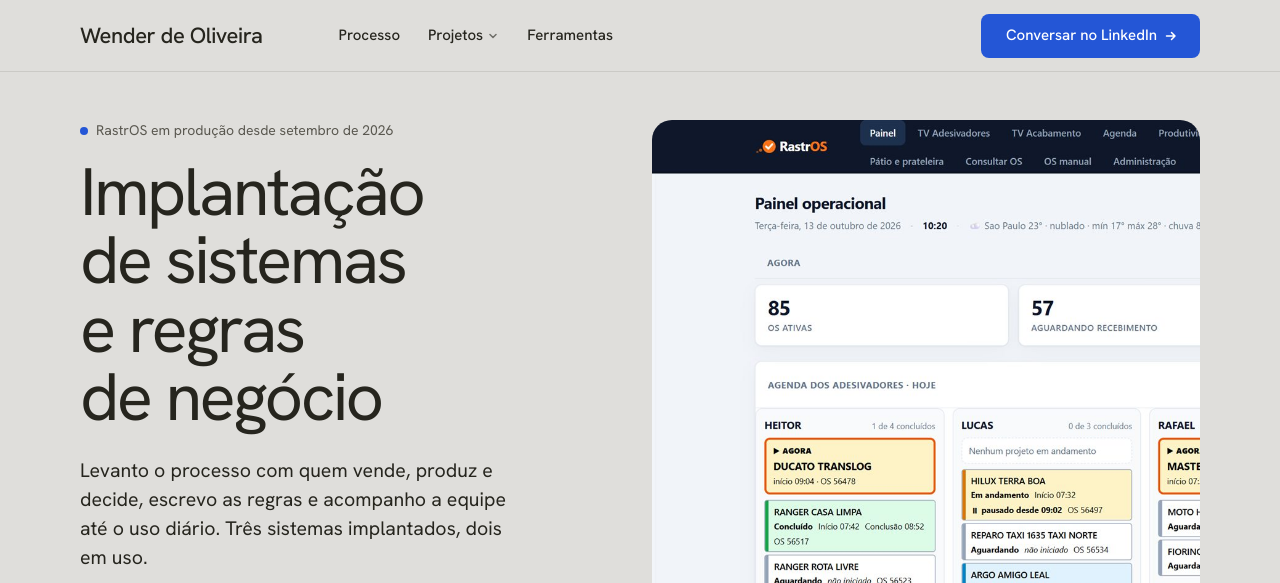
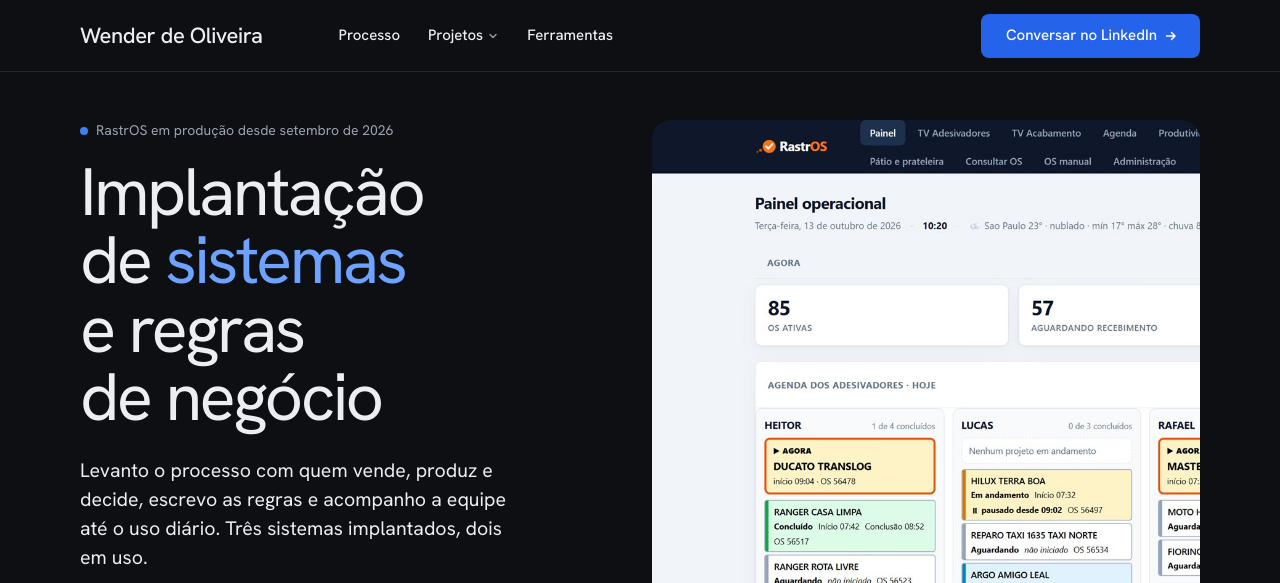
Before and after one commit to wender95/wender95.github.io, a plain HTML site: page index.html in a window 1280 px wide. Shown: the top 583 px of the page. Drawn offline with Linux system fonts and the light colour scheme.

Commit message:
Portfólio no tema escuro
Fundo quase preto, texto claro, botões azuis e a palavra "sistemas" em azul no título.
Ajustes de altura no celular; gate da skill aprovado de novo.

Co-Authored-By: Claude Opus 5.5 <noreply@anthropic.com>

```diff
--- a/index.html
+++ b/index.html
@@ -11,7 +11,7 @@
 <meta property="og:image" content="share.jpg">
 <meta name="twitter:card" content="summary_large_image">
 <link rel="icon" href="favicon.svg" type="image/svg+xml">
-<meta name="theme-color" content="#dfdedb">
+<meta name="theme-color" content="#0d0f13">
 <!-- <link rel="canonical" href="https://wender95.github.io/"> -->
 <meta name="site-kind" content="other">
 <meta name="page-type" content="service">
@@ -25,10 +25,10 @@
 <link rel="stylesheet" href="assets/icons/icon.css">
 <style>
 :root {
-  --p-bg: #dfdedb; --p-surface: #d3d2ce; --p-ink: #26251e; --p-muted: #5a5850;
-  --p-accent: #2456d6; --p-accent-ink: #ffffff; --p-action: #2456d6; --p-action-ink: #ffffff;
-  --p-inv-bg: #26251e; --p-inv-surface: #313029; --p-inv-ink: #dfdedb; --p-inv-muted: #9e9d99;
-  --p-inv-accent: #dfdedb; --p-inv-accent-ink: #26251e; --p-inv-action: #dfdedb; --p-inv-action-ink: #26251e;
+  --p-bg: #0d0f13; --p-surface: #161a21; --p-ink: #eceef2; --p-muted: #9ba3b0;
+  --p-accent: #3b82f6; --p-accent-ink: #ffffff; --p-action: #2563eb; --p-action-ink: #ffffff;
+  --p-inv-bg: #1a1f28; --p-inv-surface: #232935; --p-inv-ink: #eceef2; --p-inv-muted: #a3abb8;
+  --p-inv-accent: #3b82f6; --p-inv-accent-ink: #ffffff; --p-inv-action: #2563eb; --p-inv-action-ink: #ffffff;
   --font-display: "Hanken Grotesk", system-ui, sans-serif;
   --font-text: "Hanken Grotesk", system-ui, sans-serif;
   --display-weight: 400;
@@ -44,6 +44,7 @@
 <!-- page CSS: only what sits inside a visual -->
 <style>
   /* screenshots shown as the work: cropped from the top, so the header of each screen stays in view */
+  .hl { color: #6ea2ff; }
   .shot { margin: 0; border-radius: var(--r-lg); overflow: hidden; background: var(--surface); }
   .shot > img { display: block; width: 100%; height: 100%; object-fit: cover; object-position: 0 0; }
   .shot--wide { aspect-ratio: 16 / 10; }
@@ -78,7 +79,7 @@
     #pedidos > .wrap.grid { grid-template-columns: repeat(2, minmax(0, 1fr)); }
     #pedidos > .wrap.grid > .span-6 { grid-column: 1 / -1; }
     #pedidos > .wrap.grid > .shot { grid-column: auto; }
-    .shot--fill { height: auto; aspect-ratio: 3 / 4; }
+    .shot--fill { height: auto; aspect-ratio: 9 / 16; }
   }
 </style>
 </head>
@@ -136,7 +137,7 @@
     <div class="wrap"><div class="hero-text grid hero__grid">
       <div class="hero__text span-5">
         <p class="hero__kicker"><span class="dot" aria-hidden="true"></span>RastrOS em produção desde setembro de 2026</p>
-        <h1 id="hero-h">Implantação de sistemas e regras de negócio</h1>
+        <h1 id="hero-h">Implantação de <span class="hl">sistemas</span> e regras de negócio</h1>
         <p class="hero__lead">Levanto o processo com quem vende, produz e decide, escrevo as regras e acompanho a equipe até o uso diário. Três sistemas implantados, dois em uso.</p>
         <div class="btn-row">
           <a class="btn btn--primary" href="https://www.linkedin.com/in/wenderoliveira">Conversar no LinkedIn<svg class="m-arrow" viewBox="0 0 12 12" aria-hidden="true"><path class="m-arrow__stem" d="M1 6h8"/><path class="m-arrow__head" d="M4.5 2.5 8 6l-3.5 3.5"/></svg></a>
@@ -272,7 +273,7 @@
           <li><span class="rows__name tool"><span class="ic-tile ic-tile--40"><img class="ic" data-icon="github" src="assets/icons/github.svg" alt="" width="24" height="24" loading="lazy"></span>GitHub</span><span class="rows__value">código e vitrines</span></li>
         </ul>
       </div>
-      <figure class="shot shot--fill span-6 start-7"><img src="assets/img/estetica-pagamentos.jpg" srcset="assets/img/estetica-pagamentos-800.jpg 800w, assets/img/estetica-pagamentos.jpg 1600w" sizes="(max-width: 1023px) 100vw, 50vw" alt="Contas a pagar da estética: parcelas com o terceirizado, a chave Pix e o botão marcar como pago" width="1600" height="1444" loading="lazy" data-source="client" data-subject="contas a pagar"></figure>
+      <figure class="shot shot--fill span-6 start-7"><img src="assets/img/estetica-pagamentos.jpg" srcset="assets/img/estetica-pagamentos-800.jpg 800w, assets/img/estetica-pagamentos.jpg 1600w" sizes="(max-width: 639px) 1600px, 50vw" alt="Contas a pagar da estética: parcelas com o terceirizado, a chave Pix e o botão marcar como pago" width="1600" height="1444" loading="lazy" data-source="client" data-subject="contas a pagar"></figure>
     </div>
   </section>
 </main>
```
Also changed, not shown: credits.html (+3 -3 lines), favicon.svg, share.jpg.
